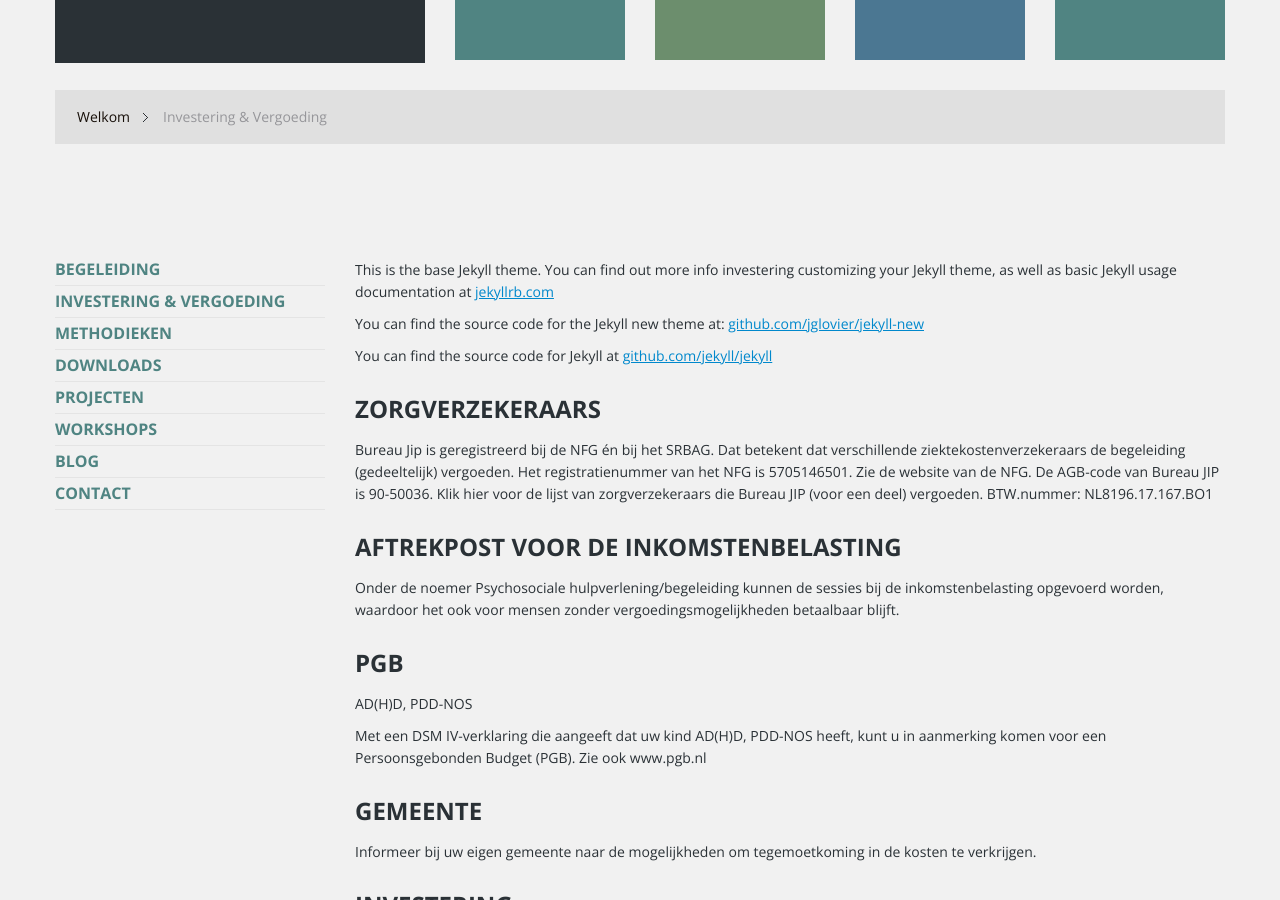
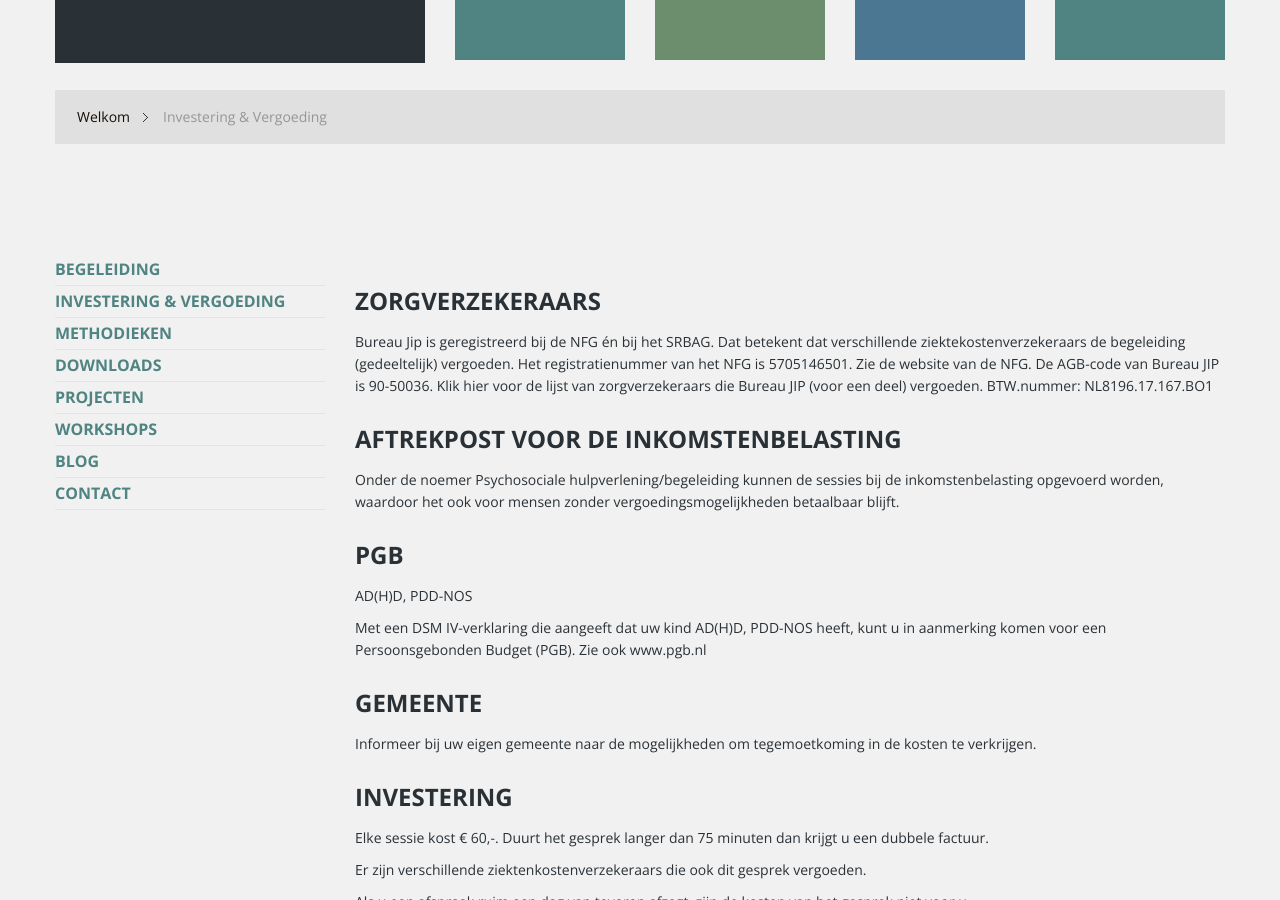
Before and after one commit to mrquincle/bureau-jip, a Jekyll site: the page built from 01-investering.md, in a window 1280 px wide and 900 px high, scrolled down 380 px. Built offline with Jekyll 4.4.1, drawn with Linux system fonts in a browser that asks for light colours.

```diff
--- a/01-investering.md
+++ b/01-investering.md
@@ -6,12 +6,6 @@ image: investering_page.jpg
 image2: investering_page2.jpg
 image-position: top
 ---
-
-This is the base Jekyll theme. You can find out more info investering customizing your Jekyll theme, as well as basic Jekyll usage documentation at [jekyllrb.com](http://jekyllrb.com/)
-
-You can find the source code for the Jekyll new theme at: [github.com/jglovier/jekyll-new](https://github.com/jglovier/jekyll-new)
-
-You can find the source code for Jekyll at [github.com/jekyll/jekyll](https://github.com/jekyll/jekyll)
 
 ## Zorgverzekeraars
 
```
Also changed, not shown: 03-downloads.md (+9 -0 lines), assets/downloads/README.md (added, +3 -0 lines).
